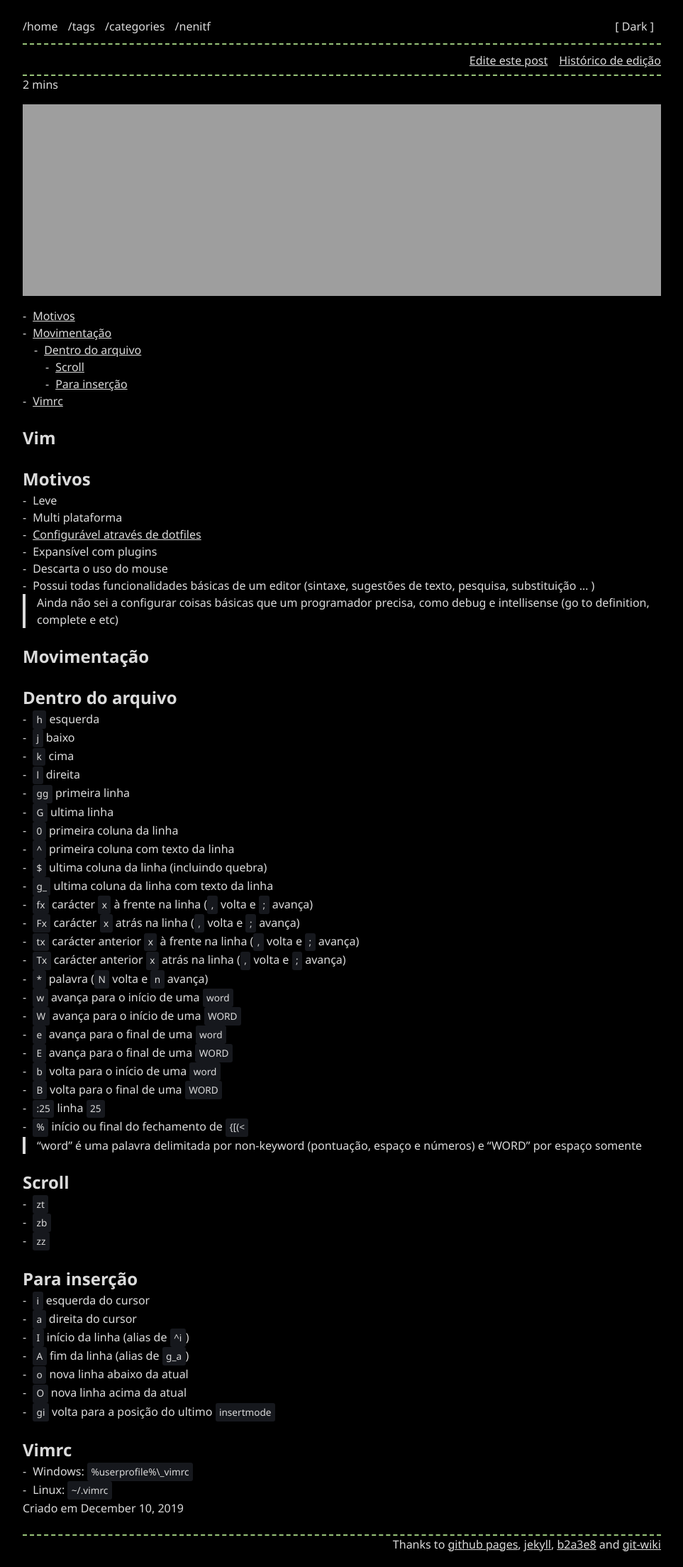
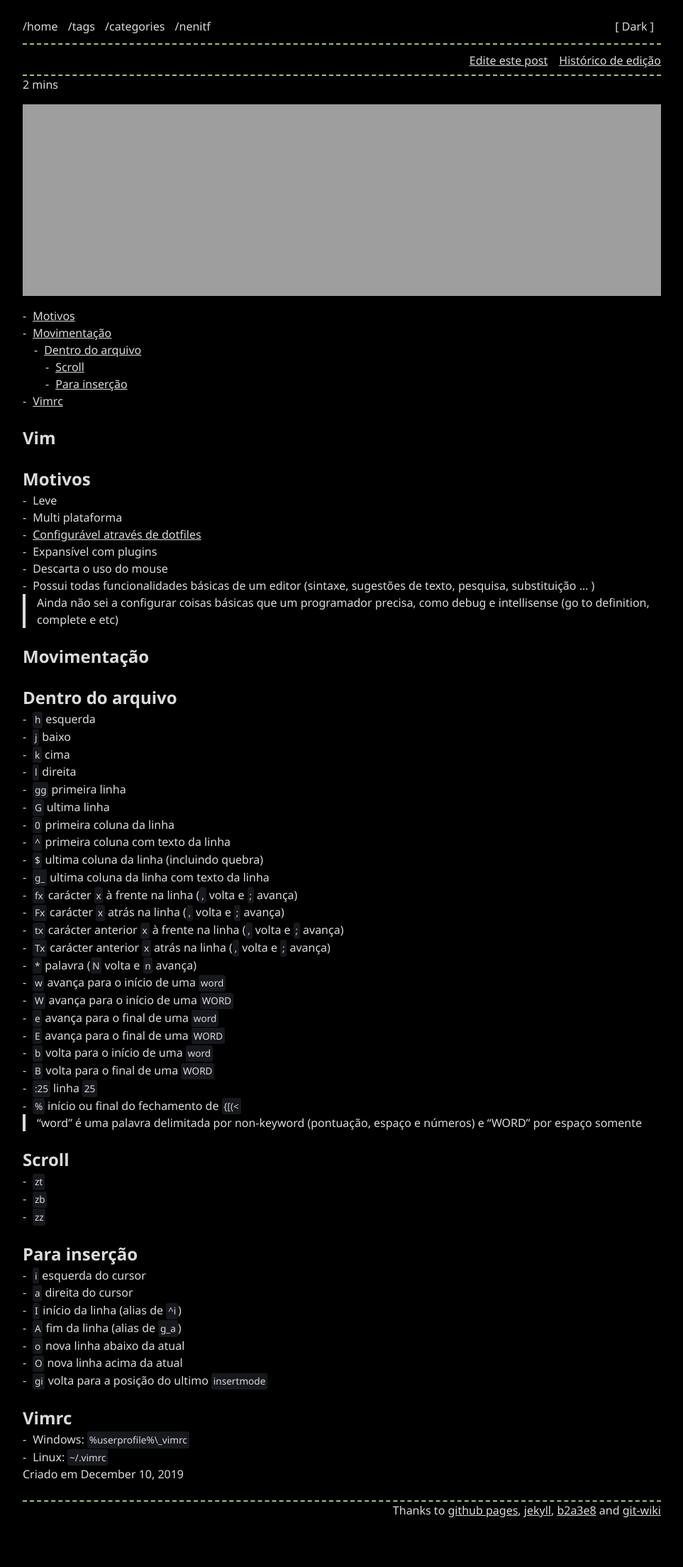
Before and after one commit to neninja/wtf, a Jekyll site: the page built from _posts/2019-12-10-vim.md, in a window 1280 px wide. Shown: the whole page at 71% size, without its empty margins (158-1121 px from the left). Built offline with Jekyll 4.4.1, drawn with Linux system fonts in a browser that asks for light colours; nearby versions of some CDN libraries; library files that are not in the unit come from our copies; after the commit the page ends 2160 px from its top, so only the background shows below that.

Commit message:
fix(css): diminui altura de linha com <pre>

```diff
--- a/assets/style.css
+++ b/assets/style.css
@@ -212,7 +212,7 @@
 
 /*{{{ bloco de código */
 code {
-    padding: .2em .4em;
+    padding: .1em .2em;
     background-color: var(--ui-background-color-pre);
     margin: 0;
     font-size: 85%;
```
